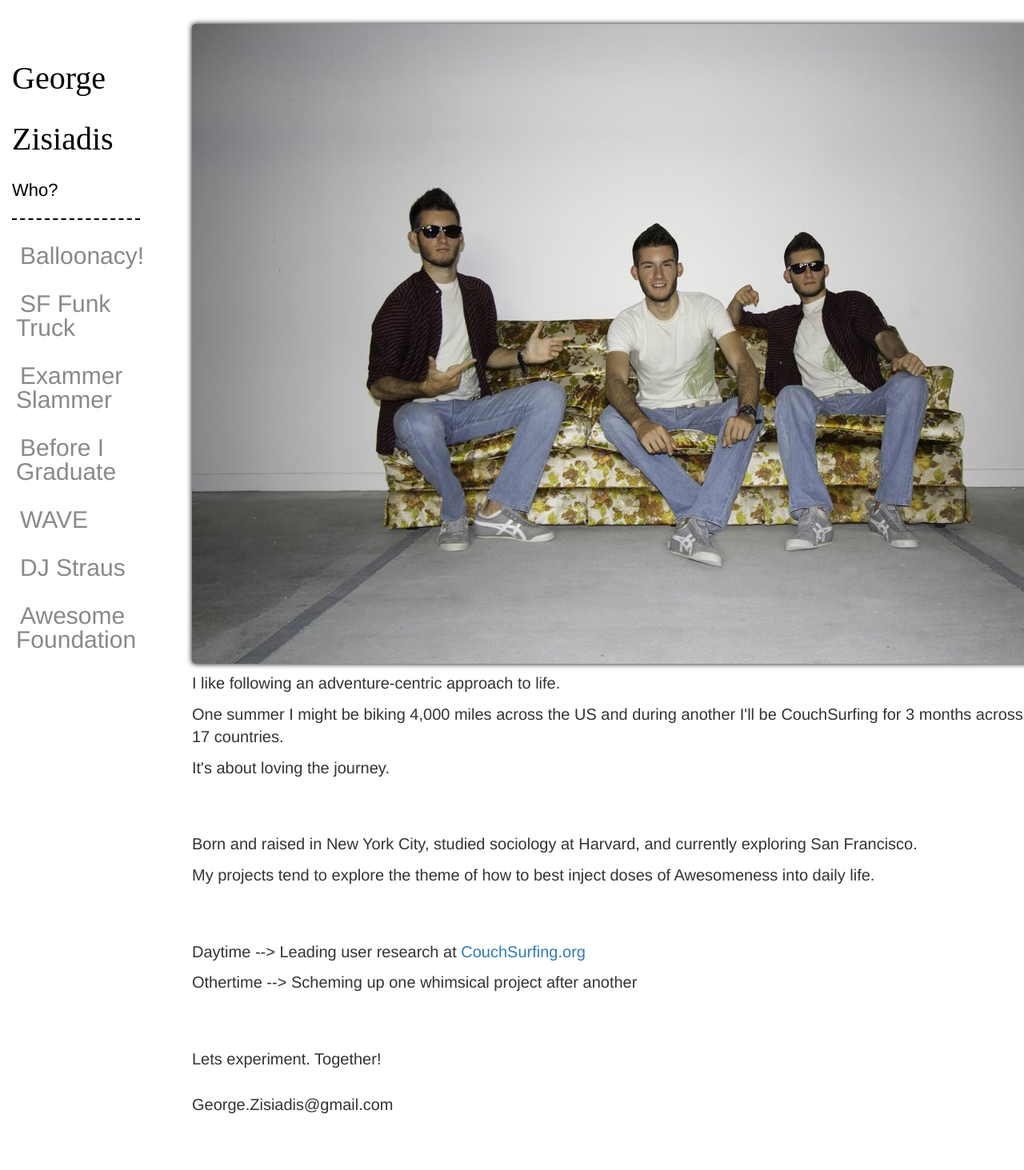
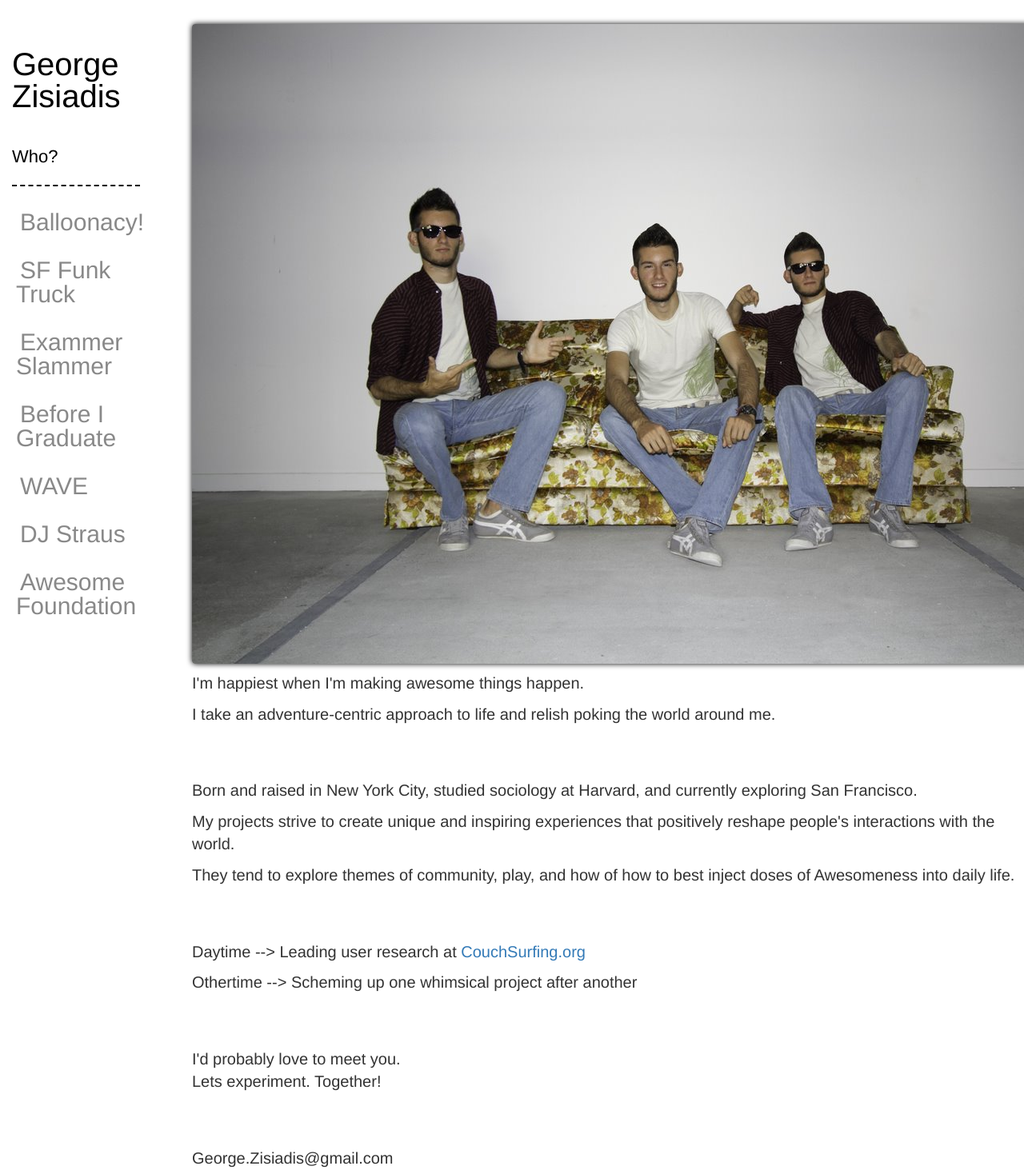
Before and after one commit to zisiadis/first_app, a Rails app: page /bio in a window 1280 px wide. Shown: that part at 80% size. Before the commit the page ends 1396 px from the top of that part, so only its background shows below. Run offline with Rails 7, Linux system fonts and the light colour scheme; the page is wider than the window, and the part outside it is not shown; style sheets or scripts are compiled from the project's sources; some libraries are stand-ins or nearby versions.

Commit message:
update bio, name, funk truck

```diff
--- a/app/assets/stylesheets/home.css.scss
+++ b/app/assets/stylesheets/home.css.scss
@@ -104,8 +104,8 @@ text-align: center;
 	margin-top: auto;
 	font-size: 40px;
 	color:black;
-	font-family: Zapfino;
-	line-height: 1.9;
+	font-family: Helvetica;
+	line-height: 1;
 
 
 
--- a/app/views/home/bio.html.erb
+++ b/app/views/home/bio.html.erb
@@ -5,19 +5,20 @@
 
 
 <div class='description-text'>
-<p class='description-text'>I like following an adventure-centric approach to life. </p>
-<p class='description-text'>One summer I might be biking 4,000 miles across the US and during another I'll be CouchSurfing for 3 months across 17 countries.</p>
-<p class='description-text'>It's about loving the journey.</p>
+<p class='description-text'>I'm happiest when I'm making awesome things happen. </p>
+<p class='description-text'>I take an adventure-centric approach to life and relish poking the world around me.</p>
+<p class='description-text'></p>
 <br></br>
 <p class='description-text'>Born and raised in New York City, studied sociology at Harvard, and currently exploring San Francisco.</p>
-<p class='description-text'> My projects tend to explore the theme of how to best inject doses of Awesomeness into daily life.</p>
+<p class='description-text'> My projects strive to create unique and inspiring experiences that positively reshape people's interactions with the world.</p>
+<p class='description-text'> They tend to explore themes of community, play, and how of how to best inject doses of Awesomeness into daily life.</p>
 <br> </br>
 <p class='description-text'>Daytime --> Leading user research at <%= link_to 'CouchSurfing.org', 'http://www.couchsurfing.org' %></p>
 <p class='description-text'>Othertime --> Scheming up one whimsical project after another</p>
 <br> </br>
 
-
-Lets experiment. Together!
+I'd probably love to meet you.
+<p class='description-text'>Lets experiment. Together!</p>
 
 <br></br>
 
--- a/app/views/home/sf_funk_truck.html.erb
+++ b/app/views/home/sf_funk_truck.html.erb
@@ -3,7 +3,7 @@
 
 	Everyone loves music. So why not more of it?
 
-	On a sunny Saturday afternoon in March 2012 the SF Funk Truck made its debut tour across the city. Needless to say, there was dancing, cheering, and just an all around good time had by all.
+	<p class='description-text'>On a sunny Saturday afternoon in March 2012 the SF Funk Truck made its debut tour across the city.</p> <p class='description-text'>Needless to say, there was dancing, cheering, and just an all around good time had by all. </p>
 <br></br>
 	Hardly anyone could bear to walk the streets that day without revealing a smile.
 
```
